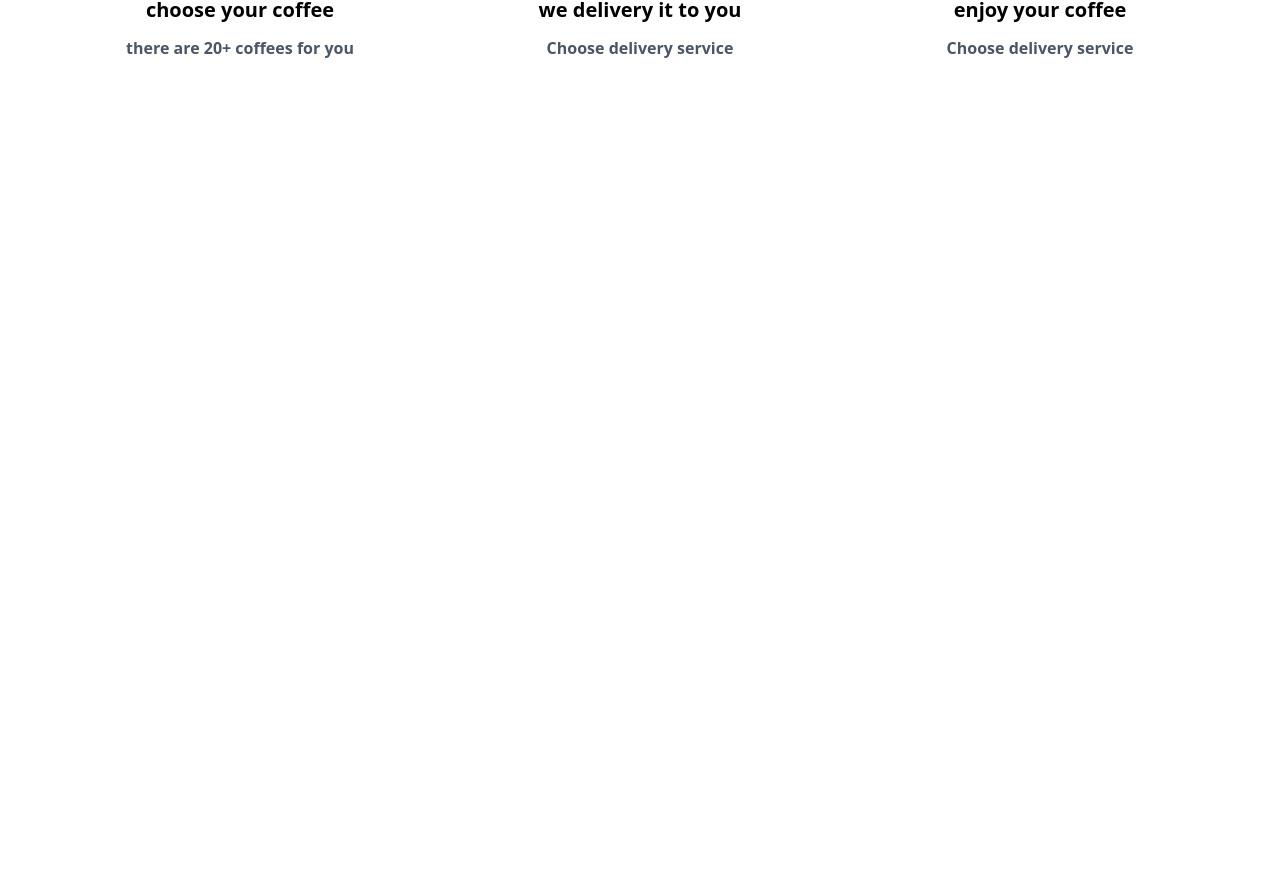
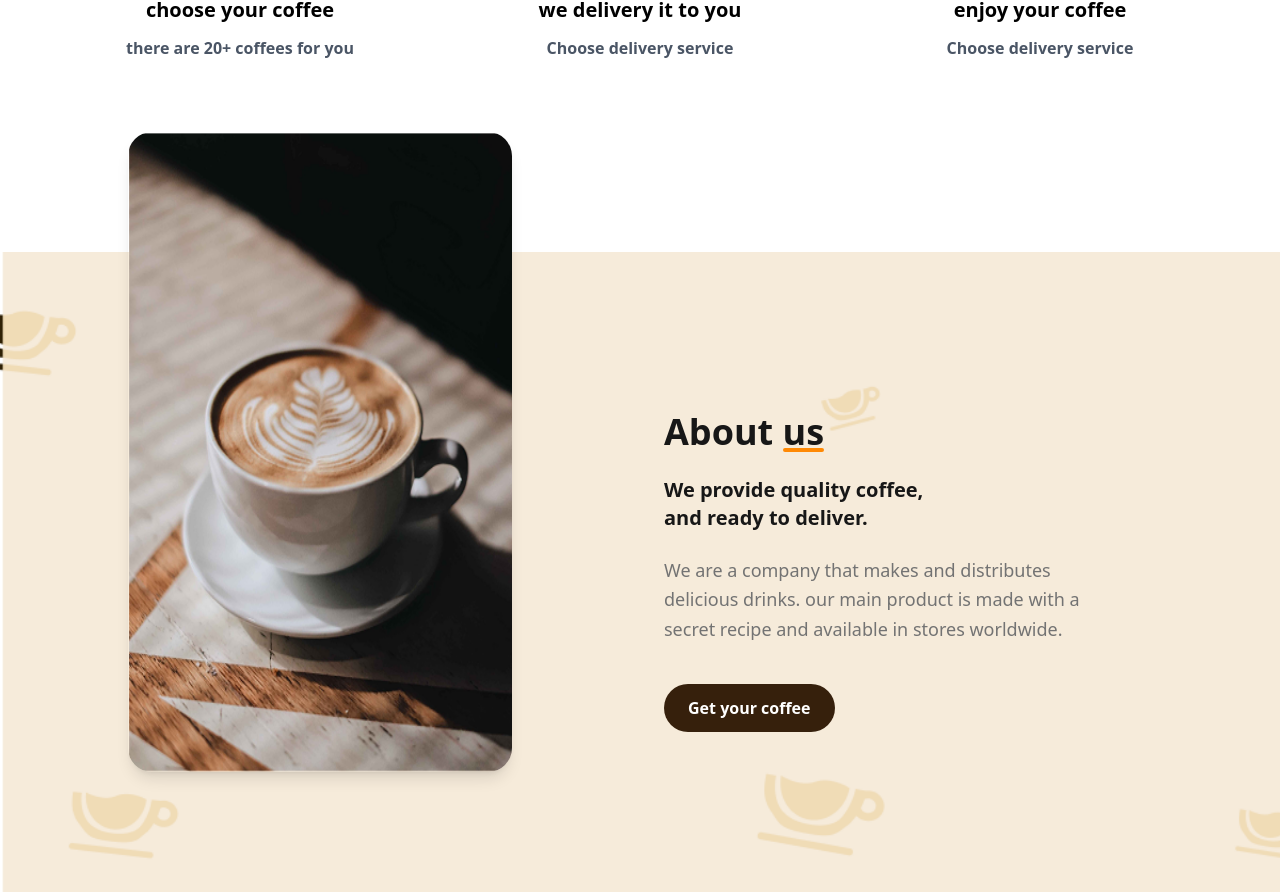
Before and after one commit to dwicah79/filo-take-home-test, a Vue app: page / in a window 1280 px wide. Shown: the part 1656-2548 px from the top of the page. Before the commit the page ends 1748 px from the top, so only its background shows below. Built offline with nearby package versions, Linux system fonts and the light colour scheme; the HTML template or start-up script is replaced by a standard one.

Commit message:
add aboutus to home view

```diff
--- a/src/pages/HomeView.vue
+++ b/src/pages/HomeView.vue
@@ -3,6 +3,7 @@
     <Navbar />
     <HeroSection />
     <DeliveryComponent />
+    <AboutUsComponentVue />
   </div>
 </template>
 
@@ -11,12 +12,14 @@ import { defineComponent } from 'vue'
 import Navbar from '@/components/NavbarComponent.vue'
 import HeroSection from '@/components/HeroSection.vue'
 import DeliveryComponent from '@/components/DeliveryComponent.vue'
+import AboutUsComponentVue from '@/components/AboutUsComponent.vue'
 export default defineComponent({
   name: 'HomeView',
   components: {
     Navbar,
     HeroSection,
     DeliveryComponent,
+    AboutUsComponentVue,
   },
 })
 </script>
```
